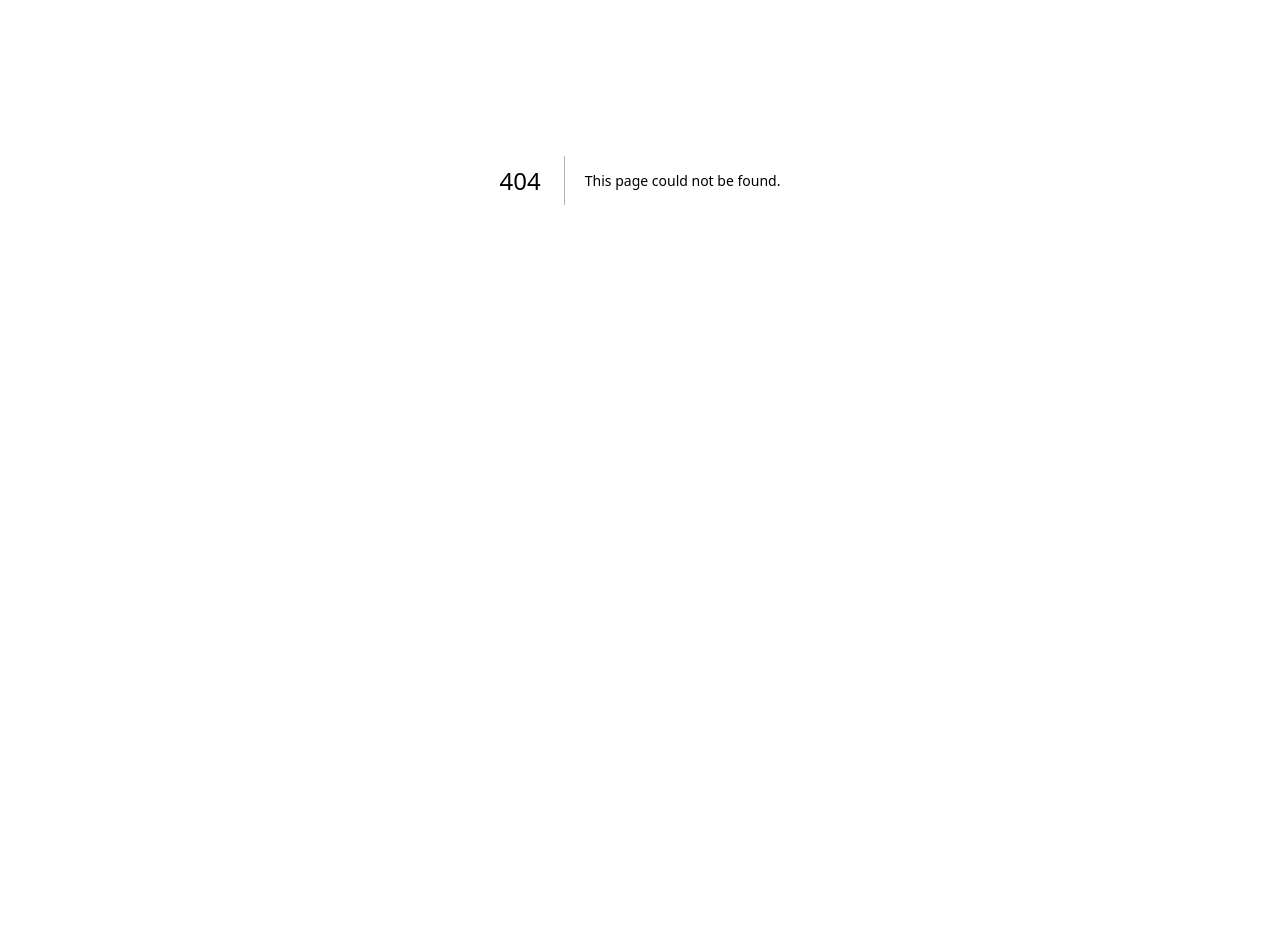
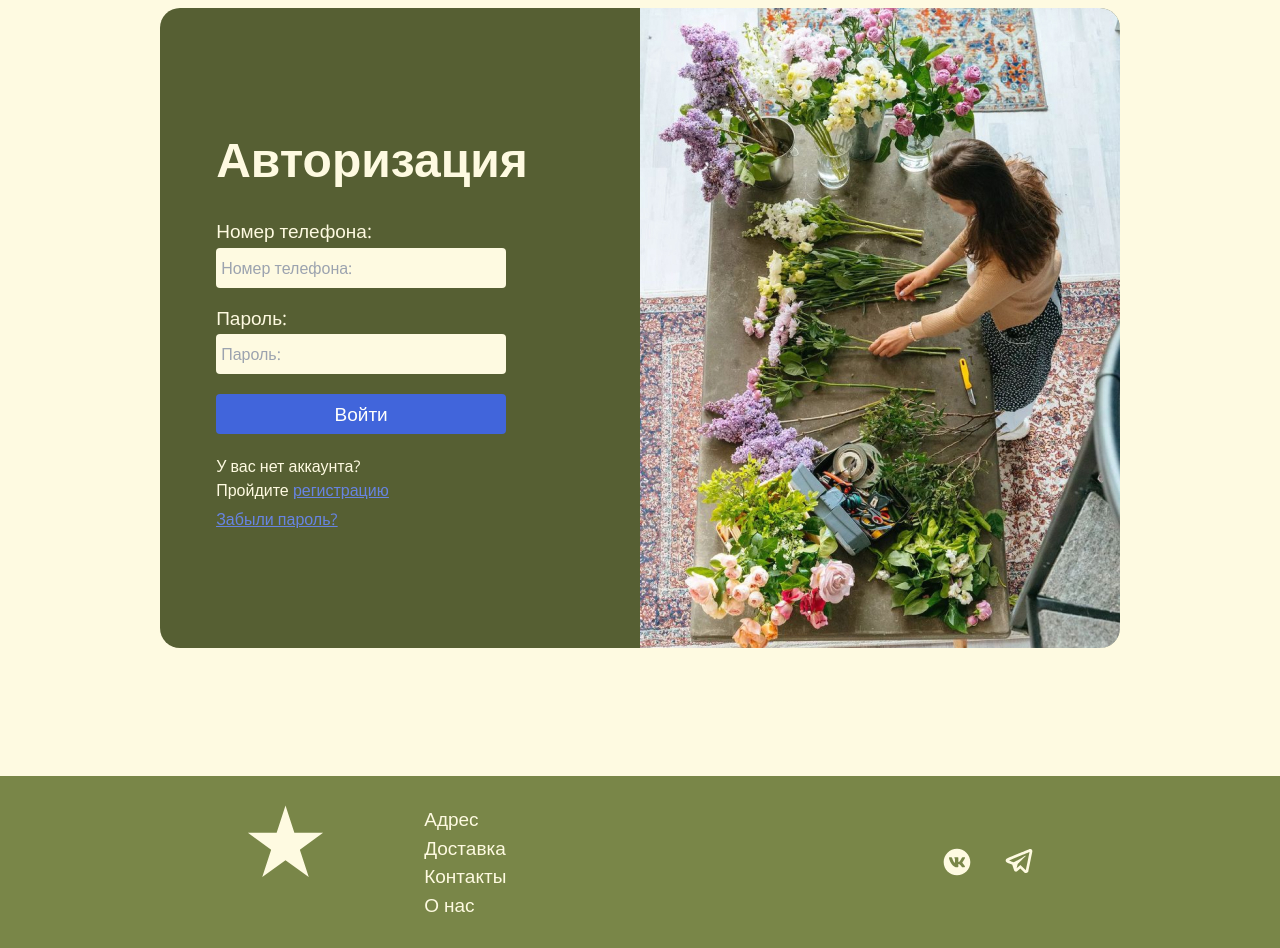
Before and after one commit to yakovlev05/cms_online_store, a Next.js app in the folder client/: page /login in a window 1280 px wide. Before the commit this address had no page. Shown: the part 220-1168 px from the top of the page. Before the commit the page ends 800 px from the top, so only its background shows below. Built offline with nearby package versions, Linux system fonts and the light colour scheme; a web font is replaced by a local one.

Commit message:
add Login page

```diff
--- /dev/null
+++ b/client/app/login/page.tsx
@@ -0,0 +1,17 @@
+import Header from "@/src/components/header";
+import AuthWindow from "@/src/components/auth-window";
+import Footer from "@/src/components/footer";
+import styles from '@/src/styles/login.module.css'
+
+export default function Login() {
+    return (
+        <div className={styles.container}>
+            <Header logo='/assets/placeholder/logo.svg'/>
+            <AuthWindow/>
+            <Footer logo='/assets/placeholder/logo.svg'
+                    vk_link='/#'
+                    tg_link='/#'
+            />
+        </div>
+    )
+}
--- /dev/null
+++ b/client/src/styles/login.module.css
@@ -0,0 +1,9 @@
+.container{
+    display: flex;
+    flex-direction: column;
+    gap: 128px;
+
+    align-items: center;
+
+    background: var(--color-primary-500);
+}
```
